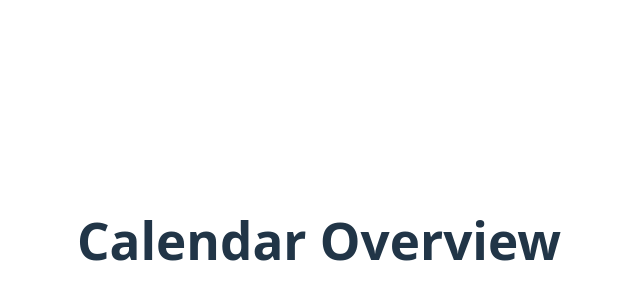
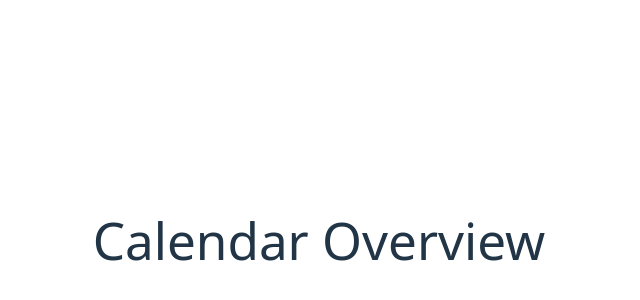
Before and after one commit to yesmine96/Coding-Exercise-FE, a React (Vite) app: page / in a window 1280 px wide. Shown: the part 160-460 px from the top of the page, without its empty margins (321-961 px from the left). Built offline with nearby package versions, Linux system fonts and the light colour scheme.

Commit message:
chore: setup Tailwind with Vite plugin

```diff
--- a/package.json
+++ b/package.json
@@ -20,7 +20,7 @@
   },
   "devDependencies": {
     "@eslint/js": "^9.36.0",
-    "@tailwindcss/postcss": "^4.1.16",
+    "@tailwindcss/vite": "^4.1.16",
     "@types/node": "^24.6.0",
     "@types/react": "^19.1.16",
     "@types/react-dom": "^19.1.9",
@@ -39,7 +39,6 @@
     "prettier": "^3.6.2",
     "stylelint": "^16.25.0",
     "stylelint-config-standard": "^39.0.1",
-    "stylelint-config-tailwindcss": "^1.0.0",
     "tailwindcss": "^4.1.16",
     "typescript": "~5.9.3",
     "typescript-eslint": "^8.45.0",
--- a/postcss.config.cjs
+++ /dev/null
@@ -1,3 +0,0 @@
-module.exports = {
-  plugins: [require("@tailwindcss/postcss"), require("autoprefixer")],
-};
--- a/src/index.css
+++ b/src/index.css
@@ -1,6 +1,4 @@
-@tailwind base;
-@tailwind components;
-@tailwind utilities;
+@import "tailwindcss";
 
 :root {
   font-family: system-ui, Avenir, Helvetica, Arial, sans-serif;
--- a/vite.config.ts
+++ b/vite.config.ts
@@ -1,13 +1,15 @@
-import { defineConfig } from 'vite'
-import react from '@vitejs/plugin-react'
+import { defineConfig } from "vite";
+import react from "@vitejs/plugin-react";
+import tailwindcss from "@tailwindcss/vite";
 
 // https://vite.dev/config/
 export default defineConfig({
   plugins: [
     react({
       babel: {
-        plugins: [['babel-plugin-react-compiler']],
+        plugins: [["babel-plugin-react-compiler"]],
       },
     }),
+    tailwindcss(),
   ],
-})
+});
```
Also changed, not shown: 1 other file (tests, documents, lock files or other folders).
